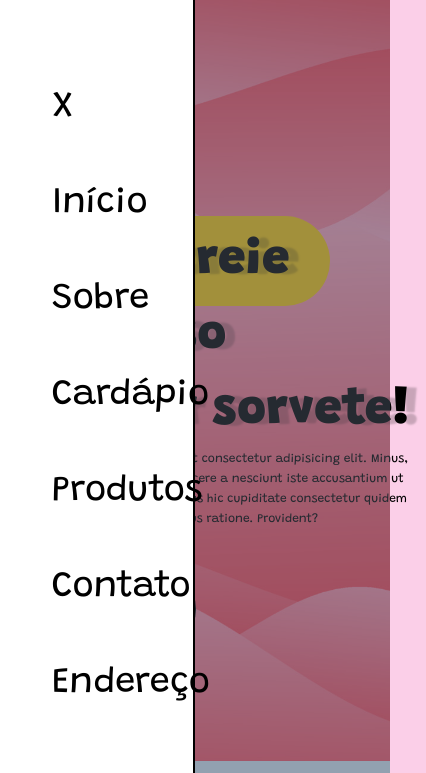
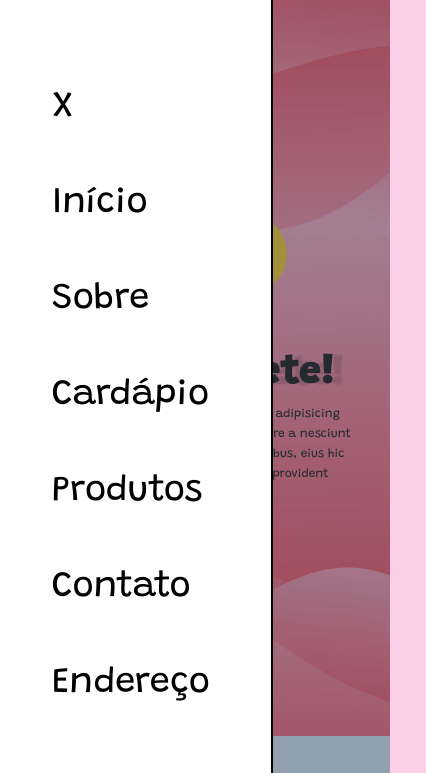
Before and after one commit to brenodacruz/sorveteria, a website: page docs/index.html in a window 390 px wide. Both pictures are taken after a click on the element 195 px from the left and 72 px from the top of the page. Shown: the top 773 px of the page, 426 px wide, since content can reach past the window. Drawn offline with Linux system fonts and the light colour scheme; a web font is replaced by a local one.

Commit message:
Resolvendo bug do responsivo no menu

```diff
--- a/docs/index.html
+++ b/docs/index.html
@@ -33,7 +33,7 @@
             </div>
         </section>
 
-        <section class="bottom-0 left-0 fixed bg-white w-[50vw] h-dvh px-11 py-20 border-solid border-r-2 border-black duration-1000 z-50 hidden" id="menu">
+        <section class="bottom-0 left-0 fixed bg-white w-[70vw] h-screen px-11 py-20 border-solid border-r-2 border-black duration-1000 z-50 hidden" id="menu">
             <ul class="flex flex-col gap-10 text-start text-4xl" id="listaMenu">
                 <li class="duration-300 rounded-xl p-2" id="menuFechar">X</li>
                 <li class="duration-300 inicioMobile rounded-xl p-2">Início</li>
@@ -47,10 +47,10 @@
 
 
     </header>
-    <section class="bg-gray-600 opacity-50 h-screen w-screen fixed z-40 hidden" id="embacar"></section>
+    <section class="bg-gray-600 opacity-50 h-screen w-screen bottom-0 fixed z-40 hidden" id="embacar"></section>
     <section class=" grid grid-cols-2 w-screen h-auto bg-[url('img/fundo_sorvete.jpg')] bg-fixed bg-cover bg-no-repeat  items-center pt-52 pb-24 gap-10 max-sm:flex px-5"  id="iniciopage">
         <section class="pl-40 max-lg:pl-10 max-sm:flex max-sm:flex-col max-sm:justify-center max-sm:p-4">
-            <h1 class="text-[60px] font-black text-shadow  whitespace-nowrap max-xl:text-[40px] max-sm:text-[50px]"><span class="bg-yellow-400 py-5 px-10 rounded-full">Saboreie</span><br>O nosso<br>Melhor sorvete!</h1>
+            <h1 class="text-[60px] font-black text-shadow  whitespace-nowrap max-xl:text-[40px] max-sm:text-[40px]"><span class="bg-yellow-400 py-5 px-10 rounded-full">Saboreie</span><br>O nosso<br>Melhor sorvete!</h1>
             <p class="text-lg max-xl:text-sm max-sm:text-[12px]">Lorem ipsum dolor sit amet consectetur adipisicing elit. Minus, placeat? Nobis nostrum facere a nesciunt iste accusantium ut architecto voluptatibus, eius hic cupiditate consectetur quidem impedit, provident possimus ratione. Provident?</p>
             <button class="bg-yellow-300 w-40 h-20 rounded-full border-black border-2 text-xl font-extrabold flex justify-center items-center mt-10 hover:bg-yellow-400 duration-500">Saiba mais</button>
 
```
Also changed, not shown: docs/output.css.
